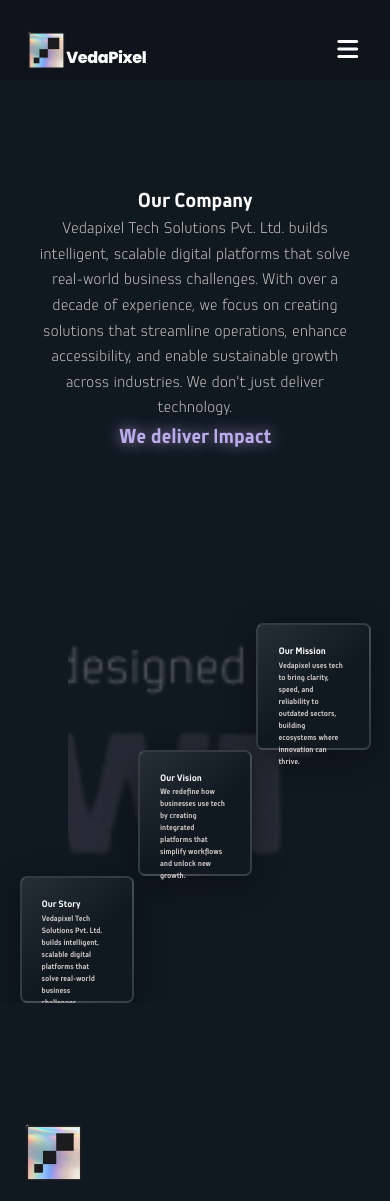
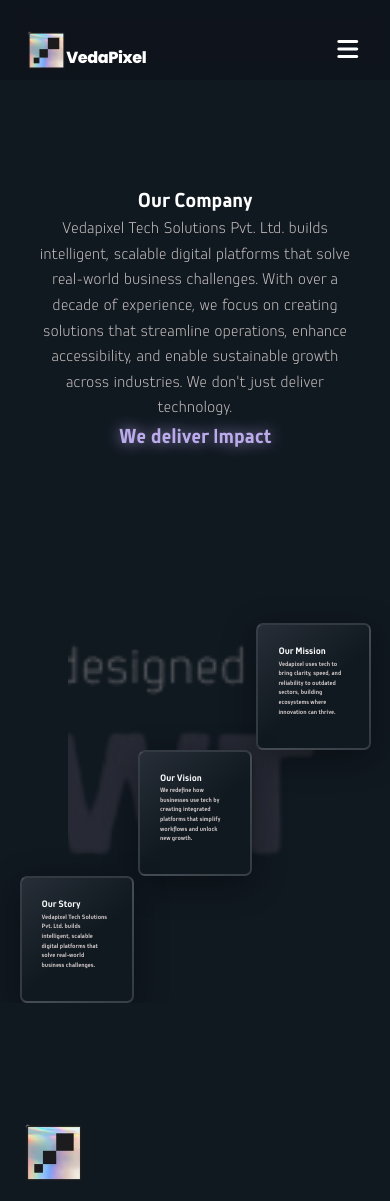
Before and after one commit to Be-A-Coder01/VEDAPIXEL, a React (Vite) app in the folder client/: page /about in a window 390 px wide. Shown: the top 1201 px of the page. Built offline with nearby package versions, Linux system fonts and the light colour scheme.

Commit message:
commit 37

```diff
--- a/client/src/pages/AboutPage.jsx
+++ b/client/src/pages/AboutPage.jsx
@@ -149,7 +149,7 @@ const AboutPage = () => {
               <p className="about-card-title text-[0.6rem] md:text-[1.75rem] text-[#F8F9FA]">
                 Our Mission
               </p>
-              <p className="about-card-title text-[0.5rem]  md:text-[1.5rem] text-[#C8C1C1]">
+              <p className="about-card-title text-[0.4rem]  md:text-[1.5rem] text-[#C8C1C1]">
                 Vedapixel uses tech to bring clarity, speed, and reliability to
                 outdated sectors, building ecosystems where innovation can
                 thrive.
@@ -162,7 +162,7 @@ const AboutPage = () => {
               <p className="about-card-title text-[0.6rem] md:text-[1.75rem] text-[#F8F9FA]">
                 Our Vision
               </p>
-              <p className="about-card-title text-[0.5rem]  md:text-[1.5rem] text-[#C8C1C1]">
+              <p className="about-card-title text-[0.4rem]  md:text-[1.5rem] text-[#C8C1C1]">
                 We redefine how businesses use tech by creating integrated
                 platforms that simplify workflows and unlock new growth.
               </p>
@@ -174,7 +174,7 @@ const AboutPage = () => {
               <p className="about-card-title text-[0.6rem] md:text-[1.75rem] text-[#F8F9FA]">
                 Our Story
               </p>
-              <p className="about-card-title text-[0.5rem]  md:text-[1.5rem] text-[#C8C1C1]">
+              <p className="about-card-title text-[0.4rem]  md:text-[1.5rem] text-[#C8C1C1]">
                 Vedapixel Tech Solutions Pvt. Ltd. builds intelligent, scalable
                 digital platforms that solve real-world business challenges.
               </p>
```
